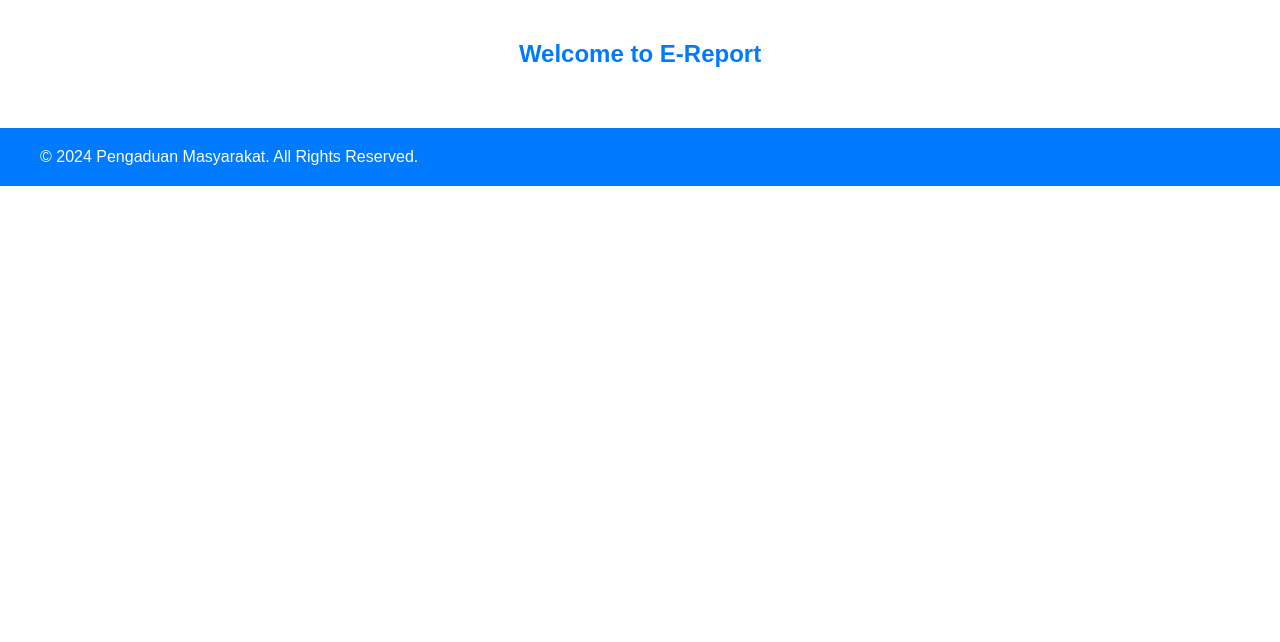
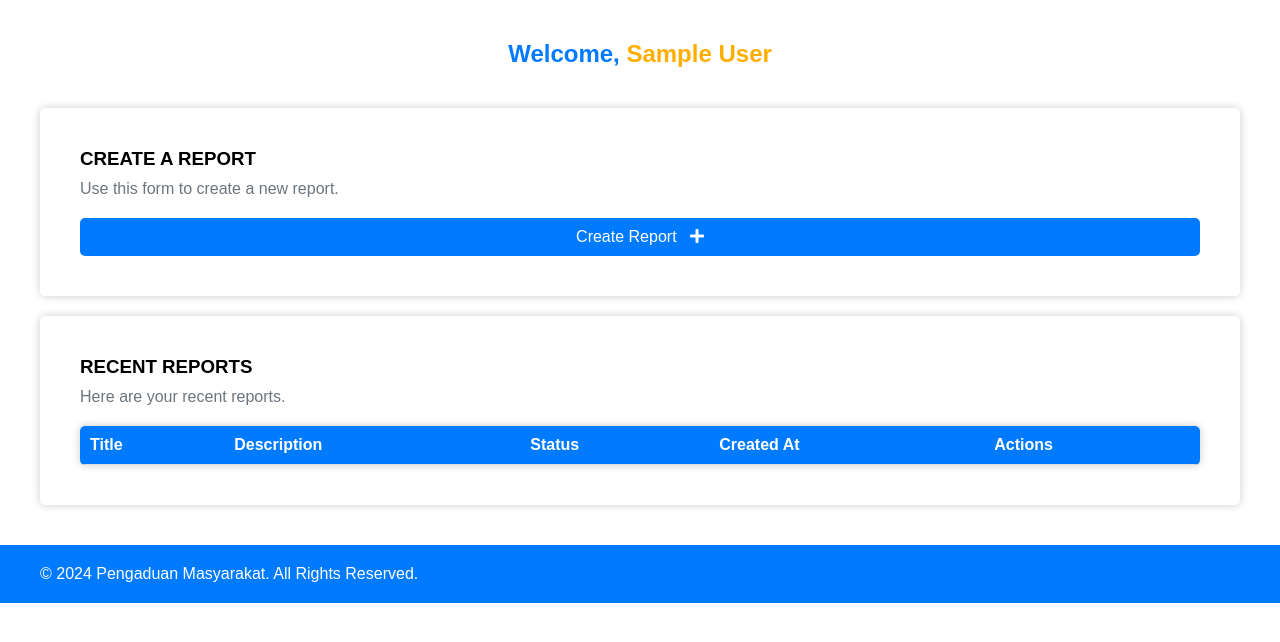
Before and after one commit to memoowi/e-report, a PHP site: page /e-report/routes/web.php in a window 1280 px wide. Shown: the part 78-720 px from the top of the page. Run offline with PHP 8.4, Linux system fonts and the light colour scheme; the visitor is signed in with stand-in values (Sample User, id 1); data that the repository does not hold is empty.

Commit message:
feat: update home ui

```diff
--- a/assets/css/style.css
+++ b/assets/css/style.css
@@ -53,6 +53,7 @@ nav {
     cursor: pointer;
     font-size: 1rem;
     font-weight: 500;
+    text-align: center;
 }
 .btn::before {
     content: '';
@@ -157,3 +158,47 @@ form {
     transform: translateY(-50%);
     cursor: pointer;
 }
+
+h2 > span {
+    color: var(--complement-color);
+}
+
+section {
+    display: flex;
+    flex-direction: column;
+    gap: calc(var(--gap) / 2);
+    padding: 40px;
+    background-color: #fff;
+    border-radius: var(--border-radius);
+    box-shadow: var(--box-shadow);
+    width: 100%;
+    margin: 0 auto;
+}
+section > h3 {
+    text-transform: uppercase;
+}
+section > p {
+    color: var(--secondary-color);
+    margin-bottom: 10px;
+}
+
+table {
+    width: 100%;
+    border-collapse: collapse;
+    background-color: #fff;
+    box-shadow: var(--box-shadow);
+    border-radius: var(--border-radius);
+    overflow: hidden;
+}
+th, td {
+    padding: 10px;
+    text-align: left;
+    border-bottom: 1px solid #ddd;
+}
+th {
+    background-color: var(--primary-color);
+    color: #fff;
+}
+tr:nth-child(even) {
+    background-color: #f2f2f2;
+}
--- a/controllers/AuthController.php
+++ b/controllers/AuthController.php
@@ -53,8 +53,7 @@ class AuthController
             if ($user) {
                 if (password_verify($password, $user['password'])) {
                     session_start();
-                    $_SESSION['user_id'] = $user['id'];
-                    $_SESSION['role'] = $user['role'];
+                    $_SESSION['user'] = $user;
                     session_regenerate_id(true);
                     redirect('home');
                 } else {
@@ -129,8 +128,7 @@ class AuthController
             if ($this->userModel->createUser($name, $email, $password)) {
                 $user = $this->userModel->getUserByEmail($email);
                 session_start();
-                $_SESSION['user_id'] = $user['id'];
-                $_SESSION['role'] = $user['role'];
+                $_SESSION['user'] = $user;
                 session_regenerate_id(true);
                 redirect('home');
             } else {
--- a/helpers/auth_helper.php
+++ b/helpers/auth_helper.php
@@ -8,7 +8,7 @@ session_start();
  * @return bool
  */
 function isAuthenticated() {
-    return isset($_SESSION['user_id']);
+    return isset($_SESSION['user']);
 }
 
 /**
@@ -34,7 +34,7 @@ function requireGuest() {
  * @return bool
  */
 function isAdmin() {
-    return isset($_SESSION['user_id']) && $_SESSION['role'] === 'admin';
+    return isset($_SESSION['user']) && $_SESSION['user']['role'] === 'admin';
 }
 
 /**
--- a/views/home.php
+++ b/views/home.php
@@ -6,7 +6,45 @@ requireAuth();
 ?>
 
 <main>
-    <h2>Welcome to E-Report</h2>
+    <h2>Welcome, <span><?php echo $_SESSION['user']['name']; ?></span></h2>
+
+    <section>
+        <h3>Create a Report</h3>
+        <p>Use this form to create a new report.</p>
+        <a class="btn" href="<?= url('report_create'); ?>">
+            Create Report &nbsp;
+            <i class="fas fa-plus"></i>
+        </a>
+    </section>
+
+    <section>
+        <h3>Recent Reports</h3>
+        <p>Here are your recent reports.</p>
+        <table>
+            <thead>
+                <tr>
+                    <th>Title</th>
+                    <th>Description</th>
+                    <th>Status</th>
+                    <th>Created At</th>
+                    <th>Actions</th>
+                </tr>
+            </thead>
+            <tbody>
+                <!-- <?php foreach ($reports as $report): ?>
+                    <tr>
+                        <td><?= $report['title']; ?></td>
+                        <td><?= $report['description']; ?></td>
+                        <td><?= $report['created_at']; ?></td>
+                        <td>
+                            <a class="btn edit-btn" href="<?= url('edit', ['id' => $report['id']]); ?>">Edit</a>
+                            <a class="btn delete-btn" href="<?= url('delete', ['id' => $report['id']]); ?>">Delete</a>
+                        </td>
+                    </tr>
+                <?php endforeach; ?> -->
+            </tbody>
+        </table>
+    </section>
 </main>
 
 <?php require_once '../views/layout/footer.php'; ?>
```
